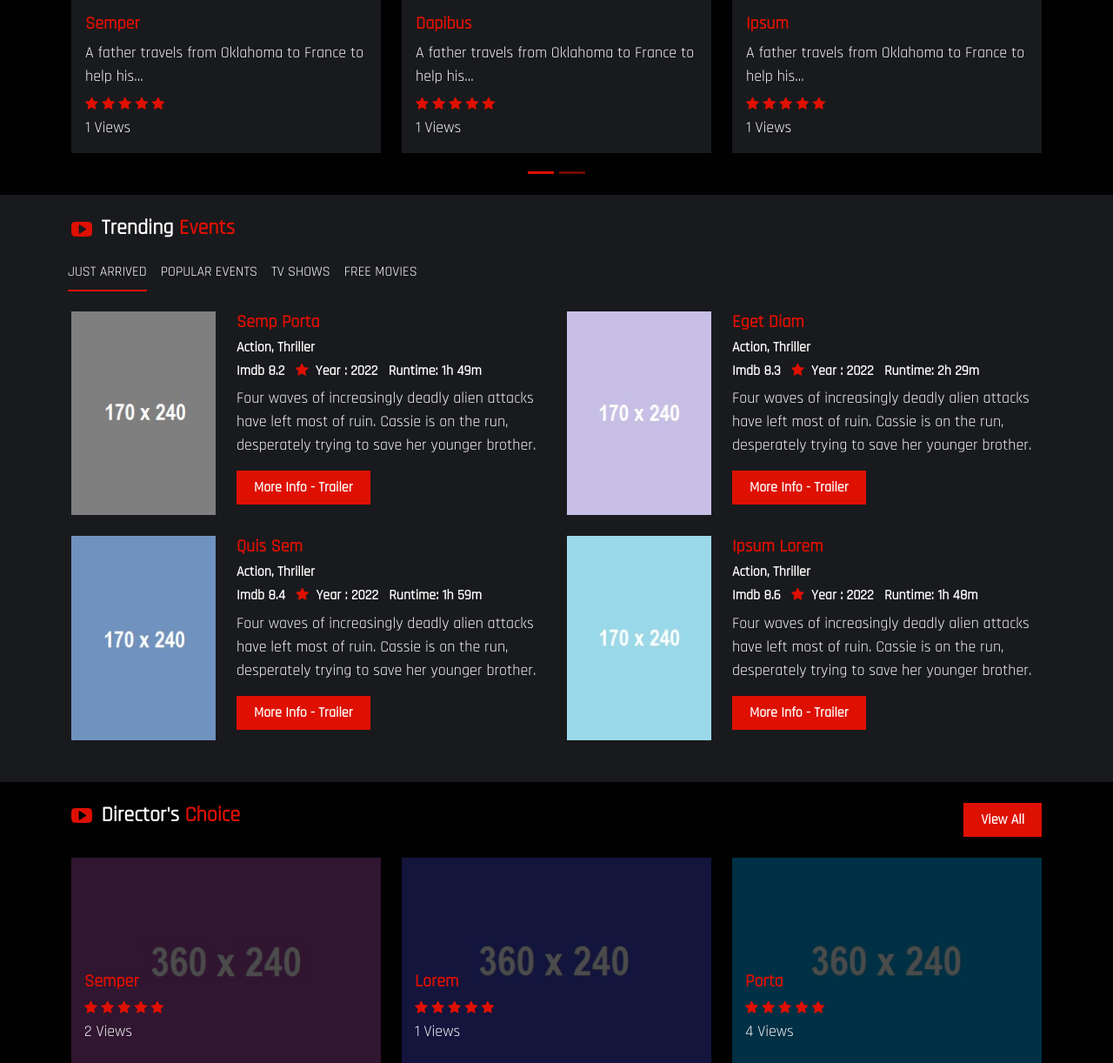
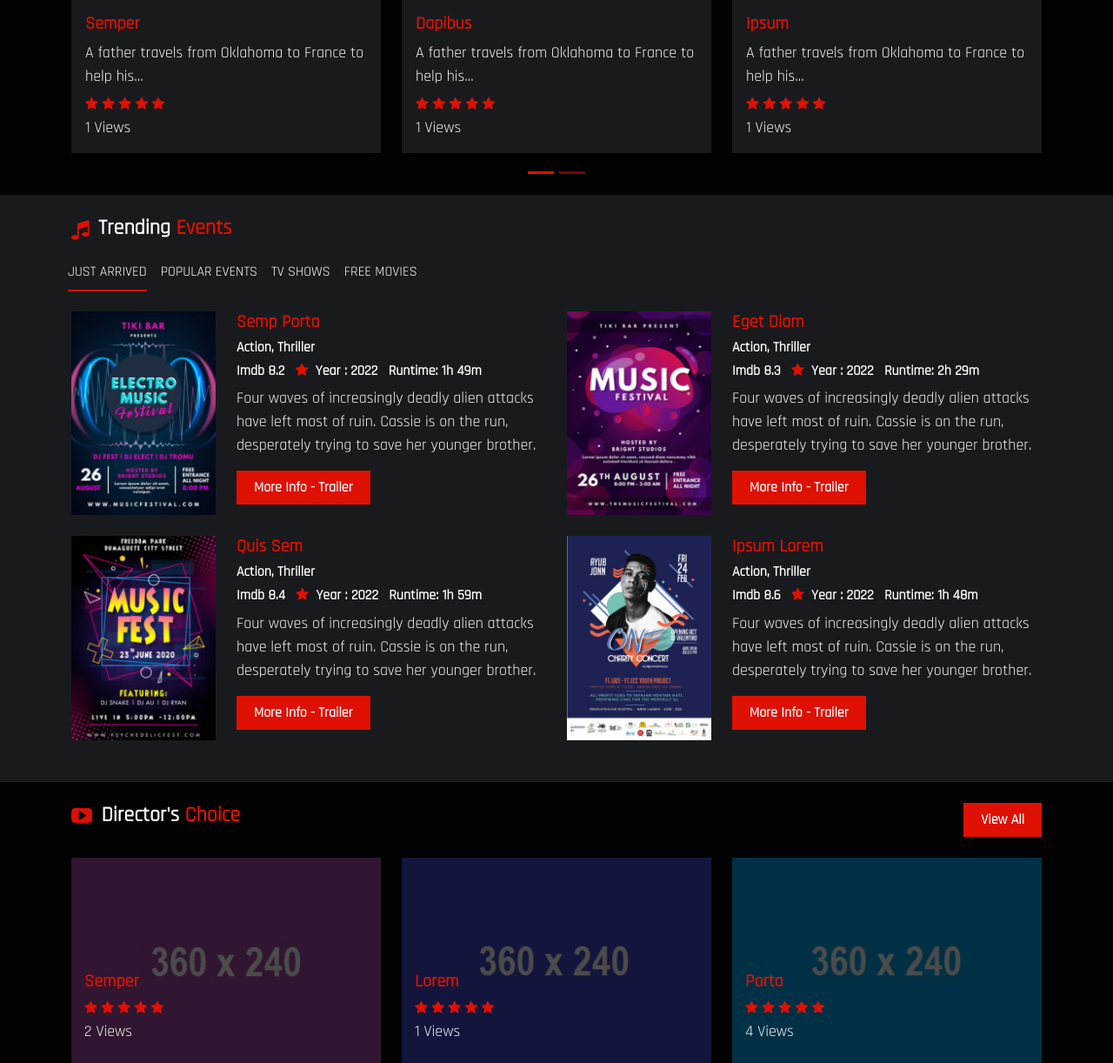
Before and after one commit to setiadyanwar/NuSoundsTara, a PHP site: page / in a window 1280 px wide. Shown: the part 1960-3182 px from the top of the page at 87% size. Run offline with PHP 8.4, Linux system fonts and the light colour scheme.

Commit message:
trending

```diff
--- a/index.php
+++ b/index.php
@@ -636,7 +636,7 @@
  <div class="row trend_1">
   <div class="col-md-12">
    <div class="trend_1l">
-    <h4 class="mb-0"><i class="fa fa-youtube-play align-middle col_red me-1"></i> Trending <span class="col_red">Events</span></h4>
+    <h4 class="mb-0"><i class="fa fa-music align-middle col_red me-1"></i> Trending <span class="col_red">Events</span></h4>
    </div>
   </div>
  </div>
@@ -676,7 +676,7 @@
 		   <div class="popular_2i1lm1 clearfix">
 		      <div class="grid">
 		  <figure class="effect-jazz mb-0">
-			<a href="#"><img src="img/18.jpg" class="w-100" alt="img25"></a>
+			<a href="#"><img src="img/a.png" class="w-100" alt="img25"></a>
 		  </figure>
 	  </div>
 		   </div>
@@ -706,7 +706,7 @@
 		   <div class="popular_2i1lm1 clearfix">
 		      <div class="grid">
 		  <figure class="effect-jazz mb-0">
-			<a href="#"><img src="img/19.jpg" class="w-100" alt="img25"></a>
+			<a href="#"><img src="img/b.png" class="w-100" alt="img25"></a>
 		  </figure>
 	  </div>
 		   </div>
@@ -738,7 +738,7 @@
 		   <div class="popular_2i1lm1 clearfix">
 		      <div class="grid">
 		  <figure class="effect-jazz mb-0">
-			<a href="#"><img src="img/20.jpg" class="w-100" alt="img25"></a>
+			<a href="#"><img src="img/c.png" class="w-100" alt="img25"></a>
 		  </figure>
 	  </div>
 		   </div>
@@ -768,7 +768,7 @@
 		   <div class="popular_2i1lm1 clearfix">
 		      <div class="grid">
 		  <figure class="effect-jazz mb-0">
-			<a href="#"><img src="img/21.jpg" class="w-100" alt="img25"></a>
+			<a href="#"><img src="img/d.png" class="w-100" alt="img25"></a>
 		  </figure>
 	  </div>
 		   </div>
```
